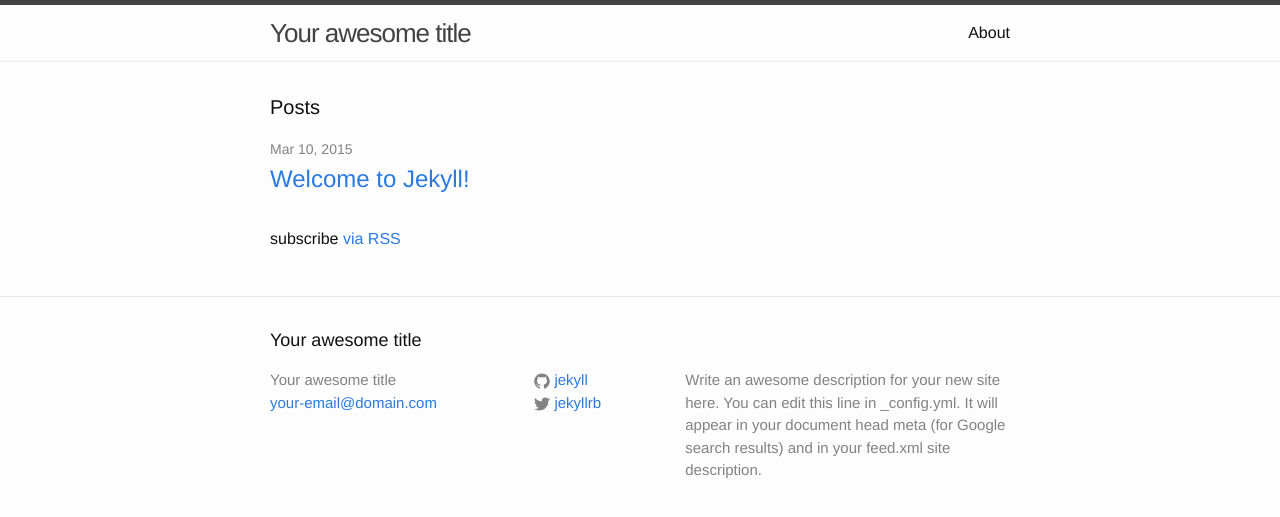
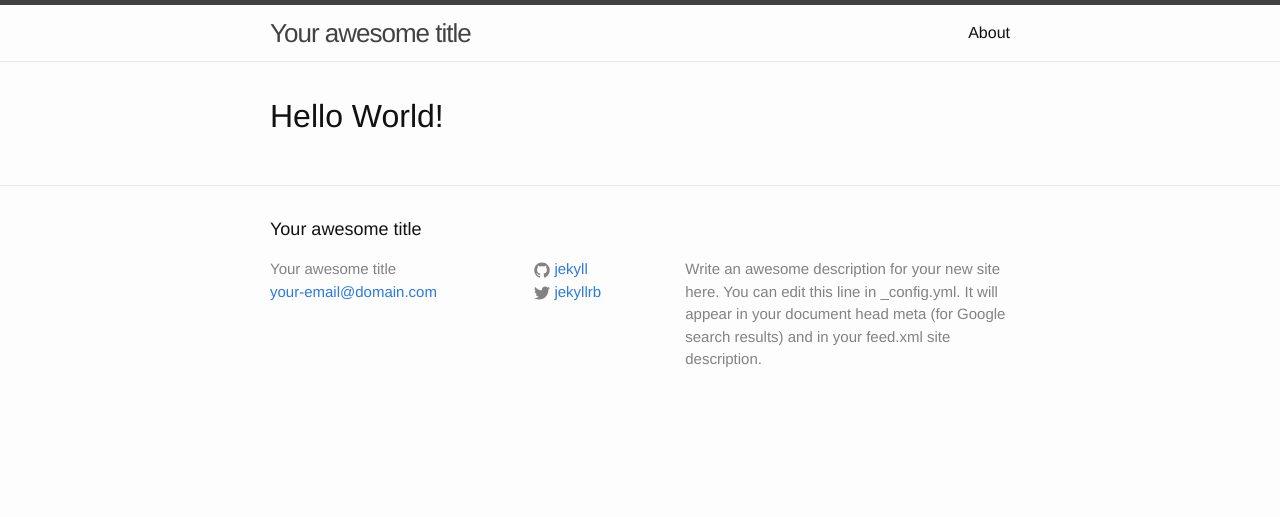
Before and after one commit to xiranou/abcdryclean, a Jekyll site: the page built from index.html, in a window 1280 px wide. Shown: the top 517 px of the page. Built offline with Jekyll 4.4.1, drawn with Linux system fonts in a browser that asks for light colours.

Commit message:
clean index.html

```diff
--- a/index.html
+++ b/index.html
@@ -4,20 +4,6 @@
 
 <div class="home">
 
-  <h1 class="page-heading">Posts</h1>
-
-  <ul class="post-list">
-    {% for post in site.posts %}
-      <li>
-        <span class="post-meta">{{ post.date | date: "%b %-d, %Y" }}</span>
-
-        <h2>
-          <a class="post-link" href="{{ post.url | prepend: site.baseurl }}">{{ post.title }}</a>
-        </h2>
-      </li>
-    {% endfor %}
-  </ul>
-
-  <p class="rss-subscribe">subscribe <a href="{{ "/feed.xml" | prepend: site.baseurl }}">via RSS</a></p>
+  <h1>Hello World!</h1>
 
 </div>
```
